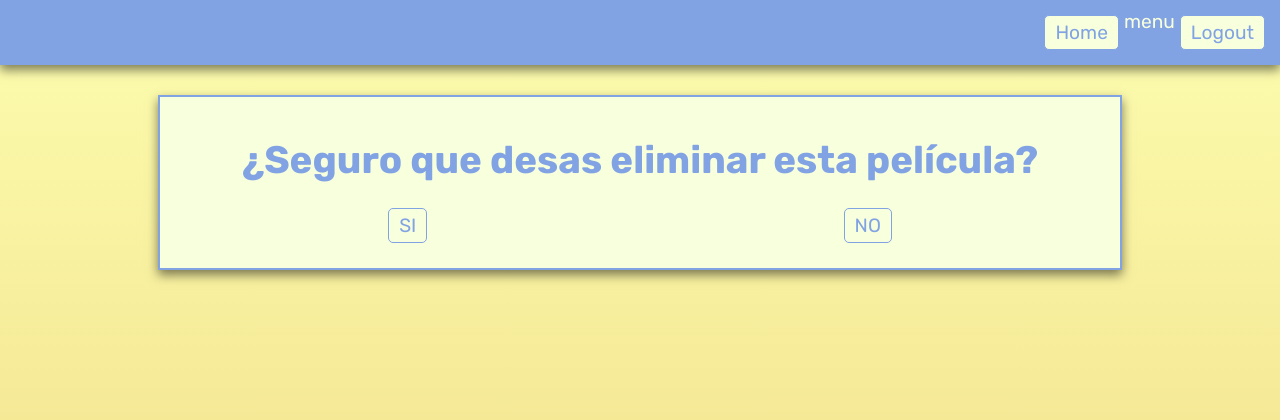
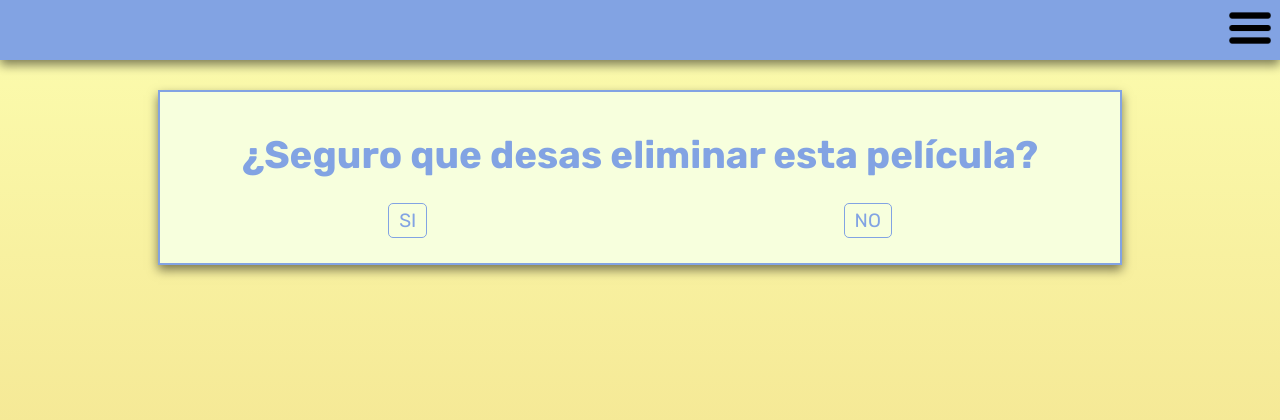
Before and after one commit to JavierMagana9/front_peliculas, a Node server app: page /admin/eliminar/1 in a window 1280 px wide. Shown: the top 420 px of the page. Run offline with Node 20, Linux system fonts and the light colour scheme.

Commit message:
css corregido admin

```diff
--- a/views/admin/template/header.ejs
+++ b/views/admin/template/header.ejs
@@ -11,9 +11,23 @@
   </head>
   <body class="main2">
     <header class="header">
-      <a href="/admin" class="btn botones">Home</a>
-      <p>menu</p>
-      <form action="/logout" method="post">
-        <input type="submit" value="Logout" class="btn botones">
-    </form>
+
+      <nav id="menu-desplegable" class="navVisible">
+        <div>
+          <ul>
+            <li>
+              <a href="/admin">Home</a>
+            </li>
+            <li>
+              <a href="/logout" >Logout</a>
+            </li>
+          </ul>
+        </div>
+      </nav>
+
+      <button class="burgerMenu" id="burgerMenu">
+        <div class="div-hamburguesa">
+          <img src="/assets/ham.png" alt="Menú" id="imgBurger" />
+        </div>
+      </button>
     </header>
--- a/views/template/header.ejs
+++ b/views/template/header.ejs
@@ -11,5 +11,5 @@
 </head>
 <body class="main1">
     <header class="header">
-        <p>menu</p>
+
     </header>
```
